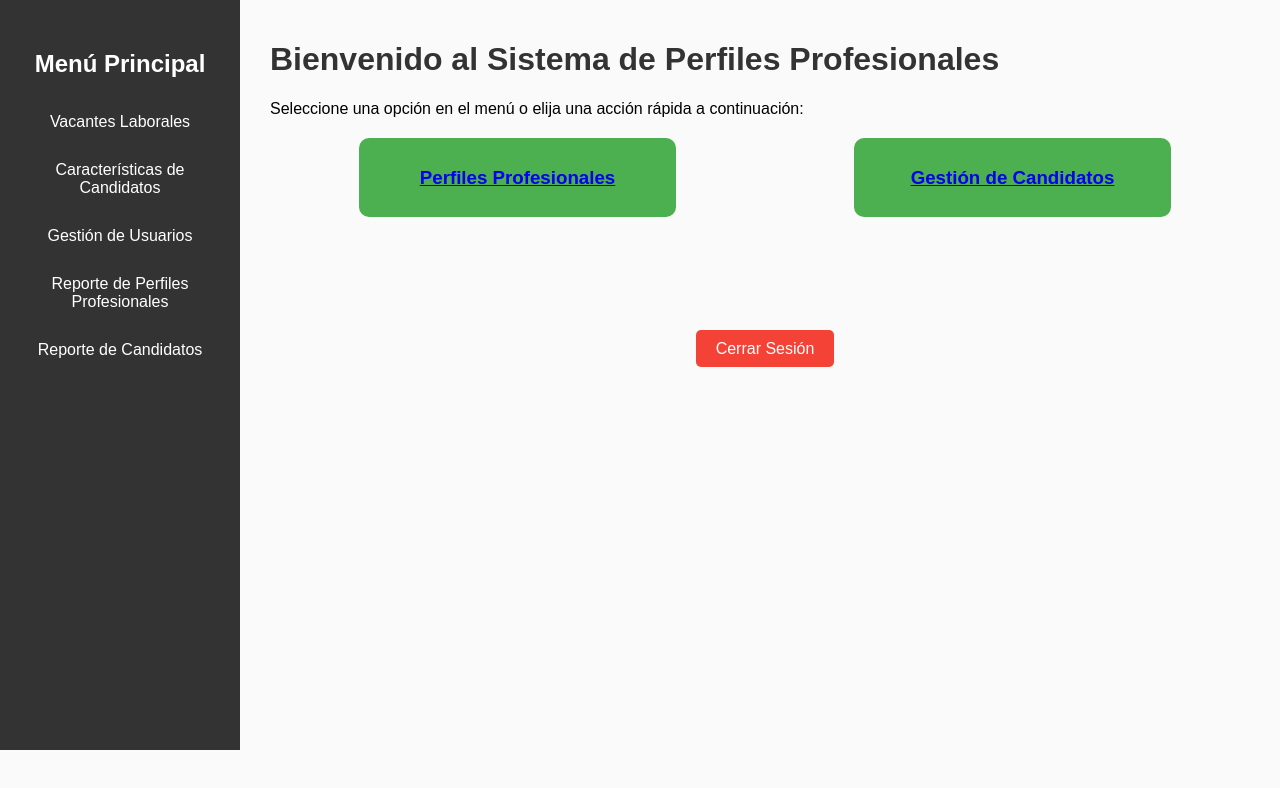
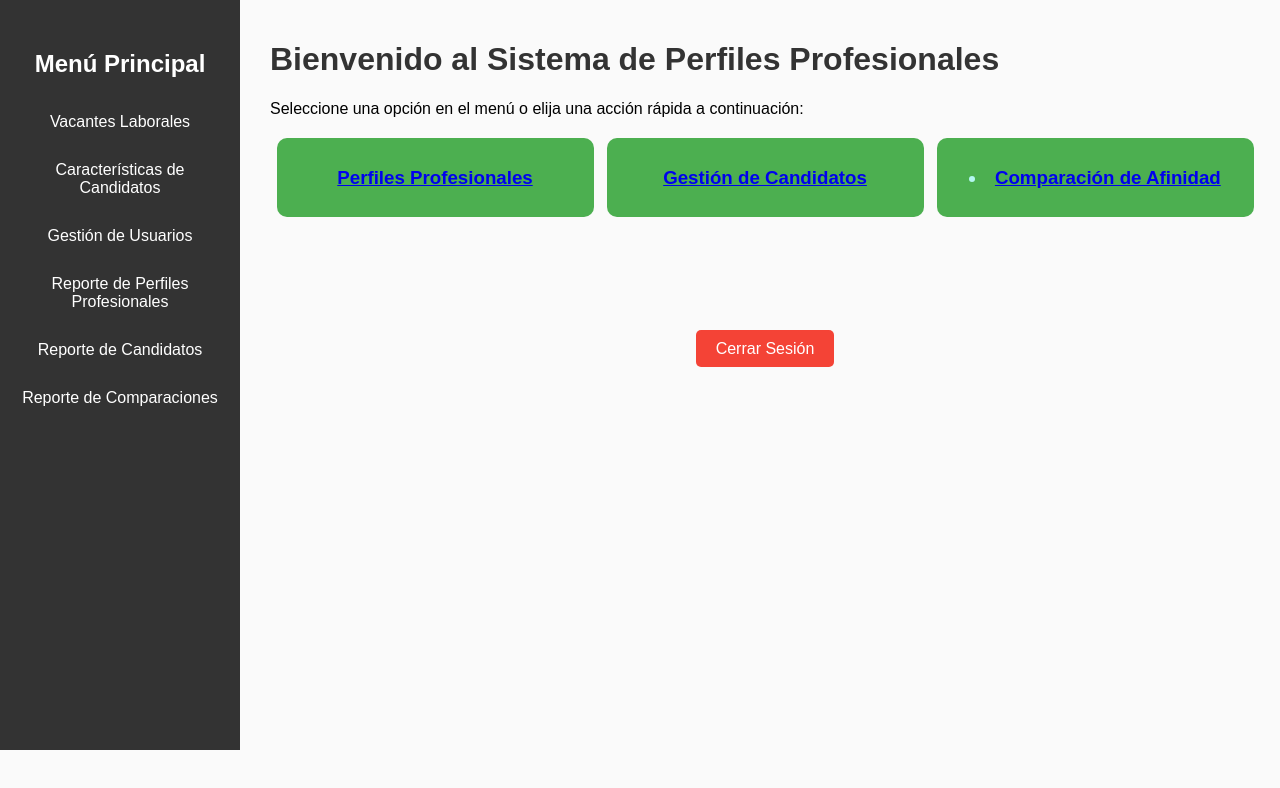
Before and after one commit to Hnajarrog/pymesprofesionales, a website: page public/menu.html in a window 1280 px wide. Drawn offline with Linux system fonts and the light colour scheme.

Commit message:
se agregan modificacioens a la vista de menú

```diff
--- a/public/menu.html
+++ b/public/menu.html
@@ -136,10 +136,12 @@
                 <a href="/rolespyme">Roles de Pymes</a>
                 <a href="/areapymes">Áreas de Pymes</a>
                 <a href="/usuarios">Usuarios</a>
+
             </div>
         </div>
         <a href="/reporte_perfiles">Reporte de Perfiles Profesionales</a>
         <a href="/reporte_candidatos">Reporte de Candidatos</a>  <!-- Nueva opción en el menú para el reporte de candidatos -->
+        <a href="/reporte_comparaciones">Reporte de Comparaciones</a>
     </div>
     <div class="content">
         <h1>Bienvenido al Sistema de Perfiles Profesionales</h1>
@@ -152,7 +154,10 @@
             <div>
                 <h3><a href="/candidatos">Gestión de Candidatos</a></h3>
             </div>
-
+           <div >
+            <h3><li><a href="/comparacion">Comparación de Afinidad</a></li>
+            </h3>
+           </div>
         </div>
         <br>
         <br>
```
